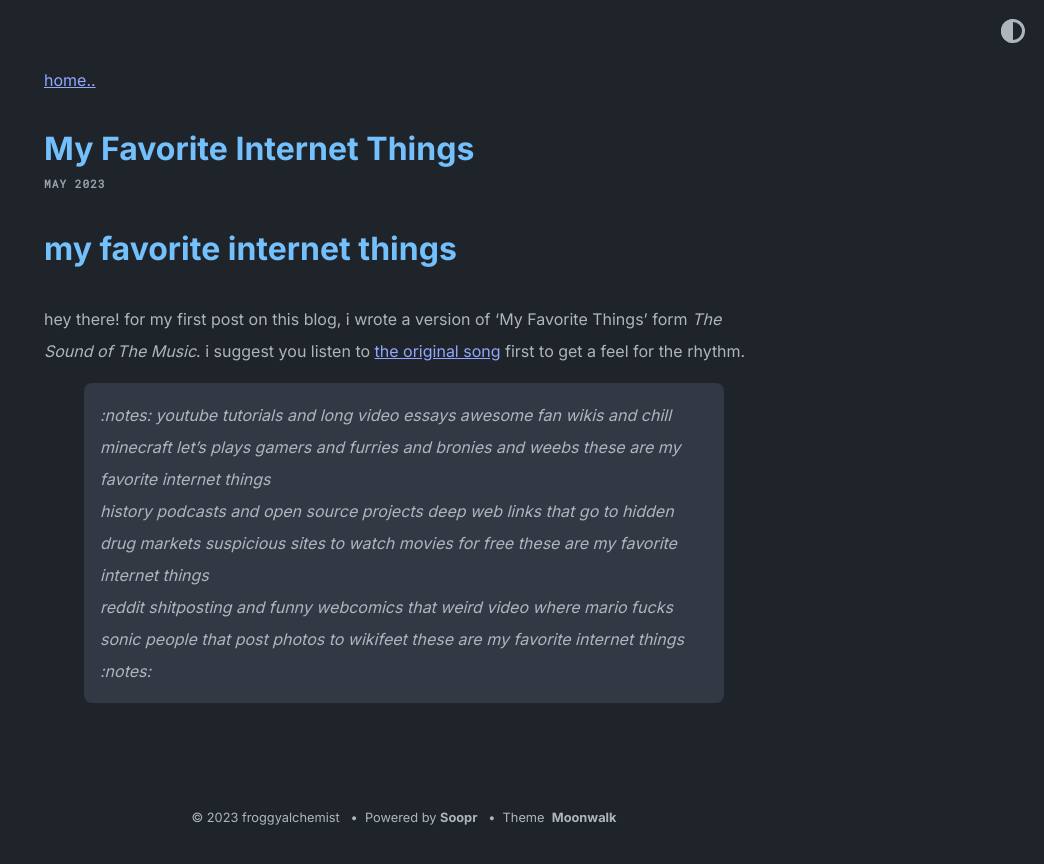
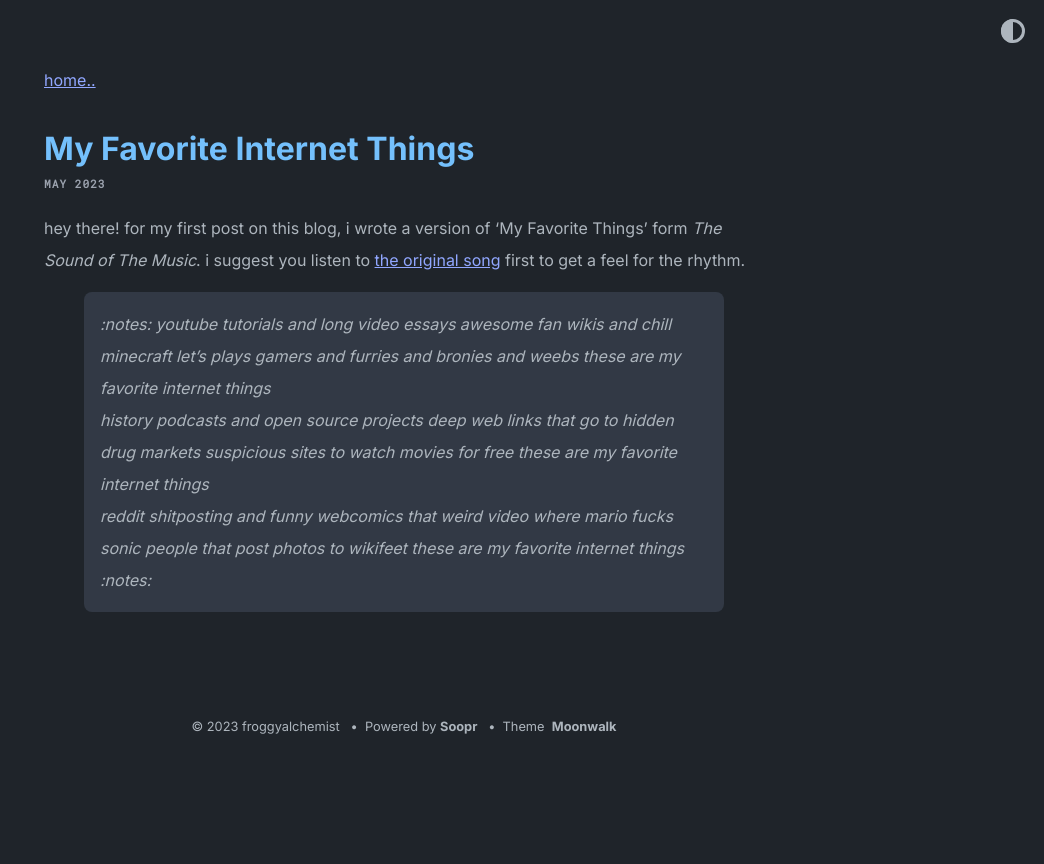
Before and after one commit to froggyalchemist/froggyalchemist.github.io, a Jekyll site: the page built from _posts/2023-05-09-my-favorite-internet-things.md, in a window 1280 px wide. Shown: the top 864 px of the page, without its empty margins (236-1280 px from the left). Built offline with Jekyll 4.4.1, drawn with Linux system fonts in a browser that asks for light colours.

Commit message:
first post completed

```diff
--- a/_posts/2023-05-09-my-favorite-internet-things.md
+++ b/_posts/2023-05-09-my-favorite-internet-things.md
@@ -2,8 +2,6 @@
 layout: post
 tags:
 ---
-# my favorite internet things
-
 hey there! for my first post on this blog, i wrote a version of 'My Favorite Things' form *The Sound of The Music*. i suggest you listen to [the original song](https://www.youtube.com/watch?v=33o32C0ogVM) first to get a feel for the rhythm.
 
 >:notes: youtube tutorials and long video essays
```
